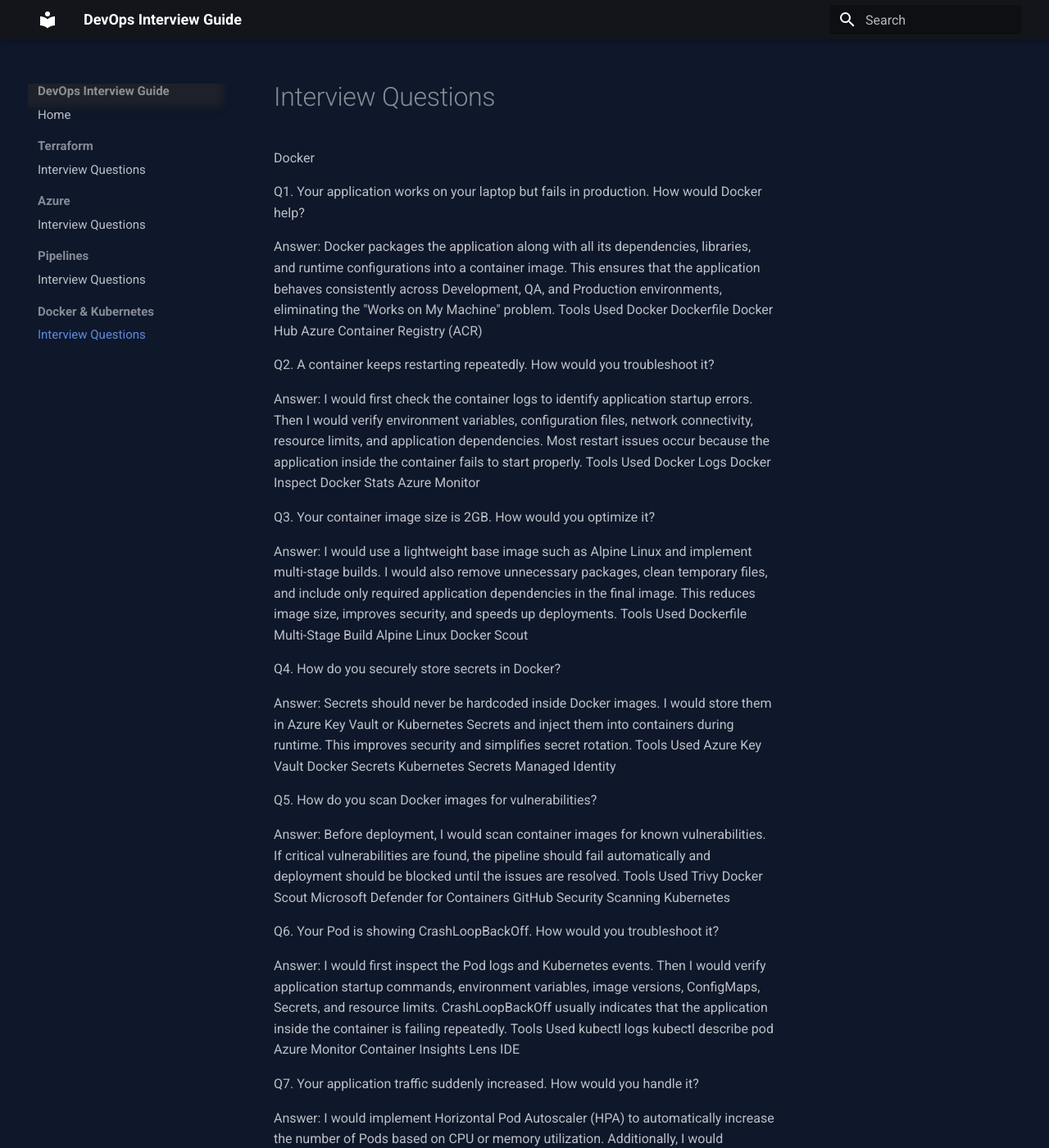
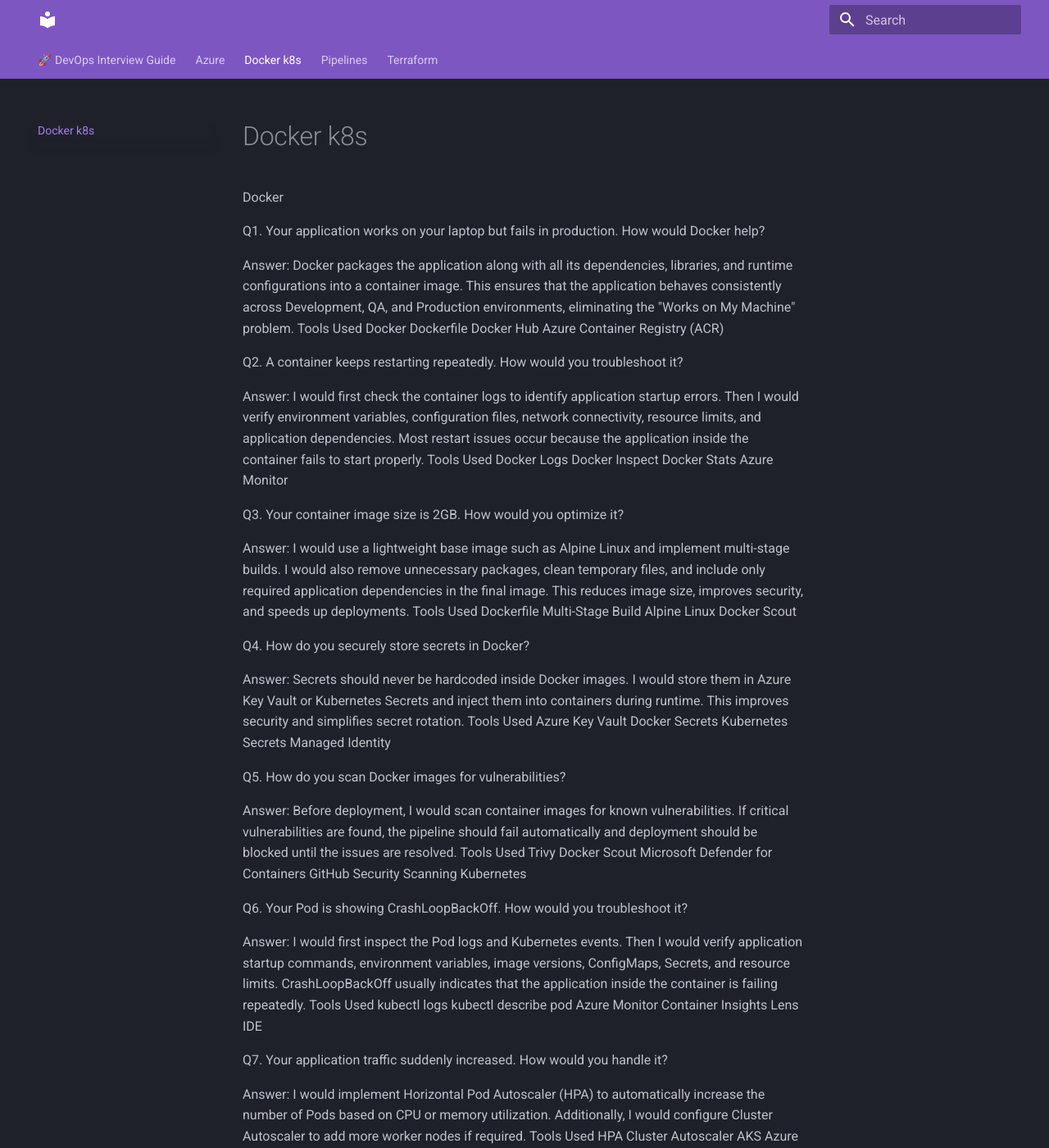
Before and after one commit to tiwarimaheshece/DevOps-Interview-Guide, an MkDocs documentation site: the page built from docs/docker-k8s.md, in a window 1280 px wide and 1400 px high. Shown: the whole window at 82% size. Built offline with MkDocs 1.6.1 and Material for MkDocs 9.7.7, drawn with Linux system fonts in a browser that asks for light colours.

Commit message:
UI improvements

```diff
--- a/docs/stylesheets/extra.css
+++ b/docs/stylesheets/extra.css
@@ -1,124 +1,31 @@
-/* Background */
-
-.md-main {
-    background: #0f172a;
-}
-
-/* Hero Section */
-
-.hero {
+.md-typeset h1 {
     text-align: center;
-    padding: 80px 20px;
-    border-radius: 25px;
-
-    background: linear-gradient(135deg,
-            #0f172a,
-            #1e1b4b,
-            #1e3a8a);
-
-    margin-bottom: 60px;
-}
-
-.hero h1 {
-    font-size: 64px;
-    font-weight: 800;
-    color: white;
-    margin-top: 20px;
-}
-
-.hero p {
-    font-size: 22px;
-    color: #cbd5e1;
-}
-
-/* Badge */
-
-.hero-badge {
-    display: inline-block;
-    padding: 12px 25px;
-
-    border: 1px solid #334155;
-
-    border-radius: 999px;
-
-    color: white;
-
-    margin-bottom: 25px;
-}
-
-/* Buttons */
-
-.hero-buttons {
-    margin-top: 40px;
-}
-
-.btn-primary {
-    display: inline-block;
-    padding: 14px 35px;
-    background: #3b82f6;
-    color: white !important;
-    border-radius: 12px;
-    text-decoration: none;
-    margin-right: 10px;
-}
-
-.btn-secondary {
-    display: inline-block;
-    padding: 14px 35px;
-    border: 1px solid #475569;
-    color: white !important;
-    border-radius: 12px;
-    text-decoration: none;
-}
-
-/* Cards */
-
-.cards {
-    display: grid;
-
-    grid-template-columns:
-        repeat(auto-fit, minmax(280px, 1fr));
-
-    gap: 25px;
-}
-
-.card {
-    background: #111827;
-
-    border: 1px solid #1e293b;
-
-    border-radius: 18px;
-
-    padding: 30px;
-
-    transition: 0.3s;
-}
-
-.card:hover {
-    transform: translateY(-8px);
-    border-color: #3b82f6;
-}
-
-.card h2 {
-    color: white;
-}
-
-.card p {
-    color: #94a3b8;
-}
-
-.card a {
-    color: #38bdf8;
-    text-decoration: none;
+    font-size: 3rem;
     font-weight: bold;
 }
 
-/* Sidebar */
-
-.md-nav {
-    font-size: 15px;
+.md-typeset h2 {
+    color: #7c4dff;
+    border-left: 4px solid #7c4dff;
+    padding-left: 10px;
 }
 
-.md-sidebar {
-    width: 280px;
+.md-button {
+    border-radius: 12px;
 }
+
+.hero-card {
+    background: linear-gradient(135deg, #6a11cb, #2575fc);
+    padding: 40px;
+    border-radius: 20px;
+    text-align: center;
+    color: white;
+    margin-bottom: 30px;
+}
+
+.qa-box {
+    background: rgba(255, 255, 255, 0.05);
+    padding: 20px;
+    border-radius: 12px;
+    margin-bottom: 20px;
+}
--- a/mkdocs.yml
+++ b/mkdocs.yml
@@ -1,45 +1,14 @@
-site_name: DevOps Interview Guide
-site_description: Master DevOps Interviews
-site_author: Mahesh Tiwari
-
 theme:
   name: material
-
   palette:
-    - scheme: slate
-      primary: black
-      accent: light blue
+    scheme: slate
+    primary: deep purple
+    accent: cyan
 
   features:
+    - navigation.tabs
     - navigation.sections
-    - navigation.expand
-    - navigation.indexes
     - navigation.top
     - search.highlight
-    - search.suggest
     - content.code.copy
-
-extra_css:
-  - stylesheets/extra.css
-
-markdown_extensions:
-  - admonition
-  - attr_list
-  - md_in_html
-  - pymdownx.details
-  - pymdownx.superfences
-
-nav:
-  - Home: index.md
-
-  - Terraform:
-      - Interview Questions: terraform.md
-
-  - Azure:
-      - Interview Questions: azure.md
-
-  - Pipelines:
-      - Interview Questions: pipelines.md
-
-  - Docker & Kubernetes:
-      - Interview Questions: docker-k8s.md
+    - content.tabs.link
```
Also changed, not shown: docs/index.md (+10 -41 lines).
